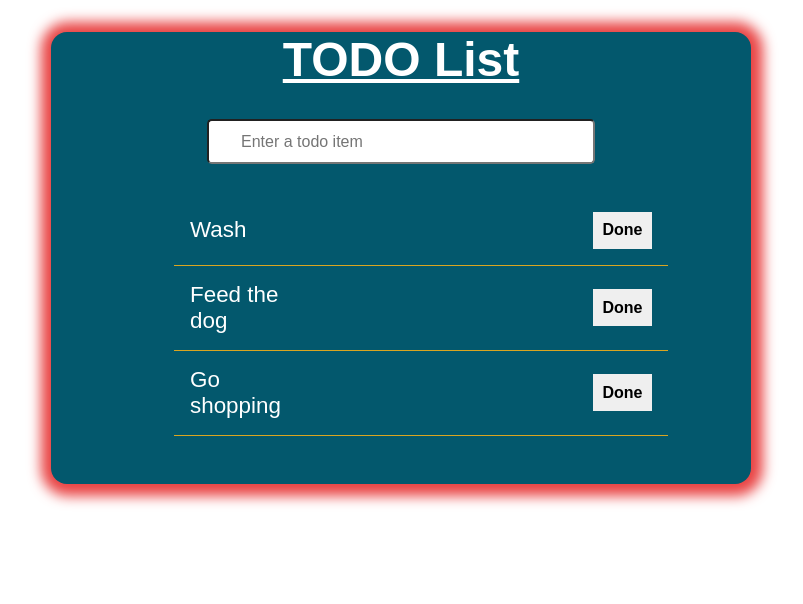
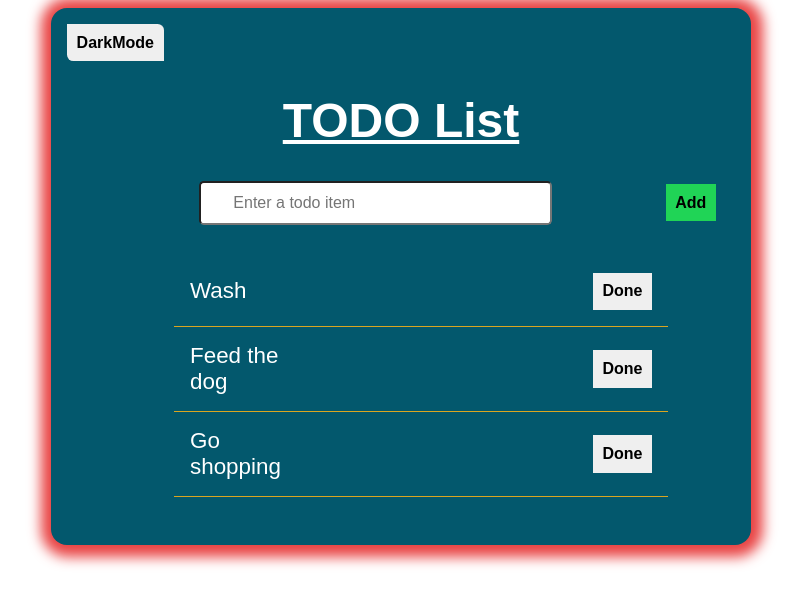
Before and after one commit to Confetto22/Todo, a plain HTML site: page index.html in a window 1280 px wide. Shown: the whole page, without its empty margins (239-1042 px from the left). Drawn offline with Linux system fonts and the light colour scheme; a web font is replaced by a local one.

Commit message:
darkmode

```diff
--- a/index.html
+++ b/index.html
@@ -8,8 +8,12 @@
   </head>
   <body>
     <div class="window">
+      <button id="lightmode">DarkMode</button>
       <h1>TODO List</h1>
-      <input type="text" placeholder="Enter a todo item" />
+      <div class="inputadd">
+        <input type="text" placeholder="Enter a todo item" />
+        <button id="add">Add</button>
+      </div>
       <ul class="todo__list">
         <li class="todo__item">
           <span class="todo__text"> Wash </span>
```
